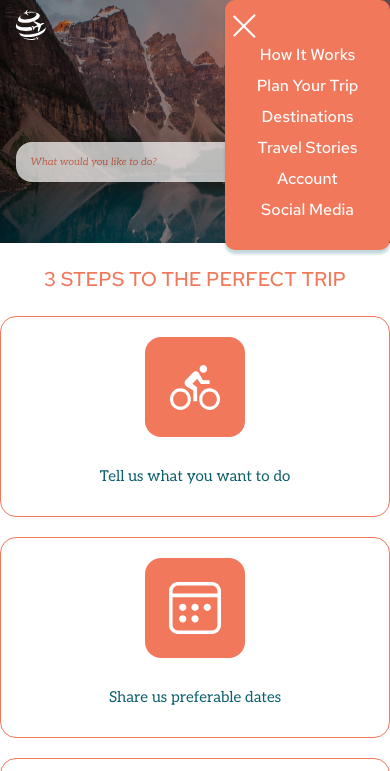
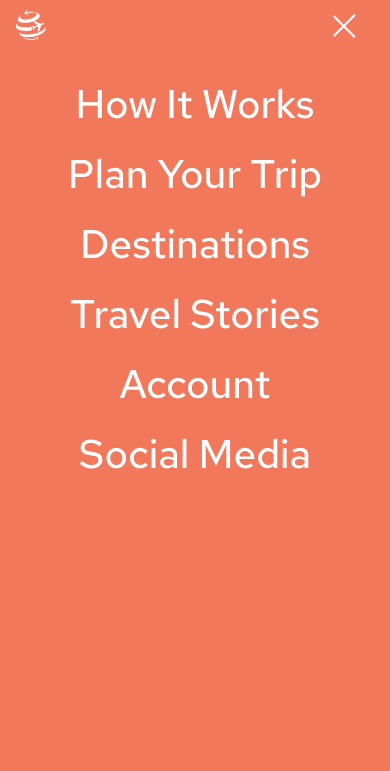
Before and after one commit to Bohdan-Shcherbak/travel, a website with bundled scripts: page index.html in a window 390 px wide. Both pictures are taken after a click on the element 350 px from the left and 25 px from the top of the page. Shown: the top 771 px of the page. Built offline with nearby package versions, Linux system fonts and the light colour scheme; a web font is replaced by a local one.

Commit message:
finish-fix

```diff
--- a/css/style.css
+++ b/css/style.css
@@ -127,7 +127,13 @@ header {
 }
 
 .header__menu {
-    width: 36.6%;
+    width: 48%;
+}
+
+@media (max-width:1024px) {
+    .header__menu {
+        width: 55%;
+    }
 }
 
 .header__navigation ul {
@@ -144,14 +150,14 @@ header {
 
 @media (max-width:1200px) {
     .header__navigation {
-        font-size: 13px;
+        /* font-size: 13px; */
         line-height: 18px;
     }
 }
 
 @media (max-width:992px) {
     .header__navigation {
-        font-size: 10px;
+        font-size: 14px;
         line-height: 15px;
     }
 }
@@ -371,6 +377,7 @@ header {
     border-radius: 16px;
     padding: 18px 18px 18px 41px;
     justify-content: space-between;
+    gap: 10px;
 }
 
 @media (max-width:992px) {
@@ -423,7 +430,7 @@ header {
 .search__txt {
     display: block;
     height: 100%;
-    width: 100%;
+    /* width: 100%; */
     border: none;
     color: #F2785C;
     font-family: 'Aleo', serif;
@@ -433,6 +440,7 @@ header {
     line-height: 29px;
     outline: none;
     text-align: left;
+    flex: 0 1 auto;
 }
 
 @media (max-width:992px) {
@@ -1436,7 +1444,7 @@ footer {
 
 }
 
-@media (max-width:767px) {
+@media (max-width:768px) {
     header {
         justify-content: space-between;
         background-color: transparent;
@@ -1451,7 +1459,7 @@ footer {
     }
 
     .header__burger-menu {
-        z-index: 5;
+        z-index: 100;
         display: block;
         position: relative;
         width: 30px;
@@ -1469,6 +1477,8 @@ footer {
         width: 100%;
         transition: all 0.3s ease 0s;
         background-color: #fff;
+        /* z-index: 100; */
+
     }
 
     .header__burger-menu::before,
@@ -1495,7 +1505,7 @@ footer {
     }
 
     .header__burger-menu._active {
-        left: -100px;
+        left: 0px;
     }
 
     .header__burger-menu._active::before {
@@ -1519,7 +1529,7 @@ footer {
         width: 165px;
         height: 250px;
         background-color: #F2785C;
-        border-radius: 10px;
+        /* border-radius: 10px; */
         padding: 34px 0px 30px 0px;
         transition: right 0.3s ease 0s;
         overflow: auto;
@@ -1529,19 +1539,36 @@ footer {
 
     .header__menu._active {
         right: 0;
-        width: 165px;
-        height: 250px;
+        /* width: 165px; */
+        width: 100vw;
+        height: 100vh;
     }
 
     .header__navigation {
+        padding-top: 30px;
         display: block;
         text-align: center;
         font-family: 'Red Hat Text', sans-serif;
         font-weight: 500;
-        font-size: 16px;
-        line-height: 21px;
+        /* font-size: 16px; */
+        font-size: 60px;
+        line-height: 100px;
         width: 100%;
 
+    }
+
+    @media (max-width:576px) {
+        .header__navigation {
+            font-size: 40px;
+            line-height: 60px;
+        }
+    }
+
+    @media (max-width:375px) {
+        .header__navigation {
+            font-size: 30px;
+            line-height: 50px;
+        }
     }
 
     .header__navigation ul {
```
Also changed, not shown: index.html (+0 -9 lines).
